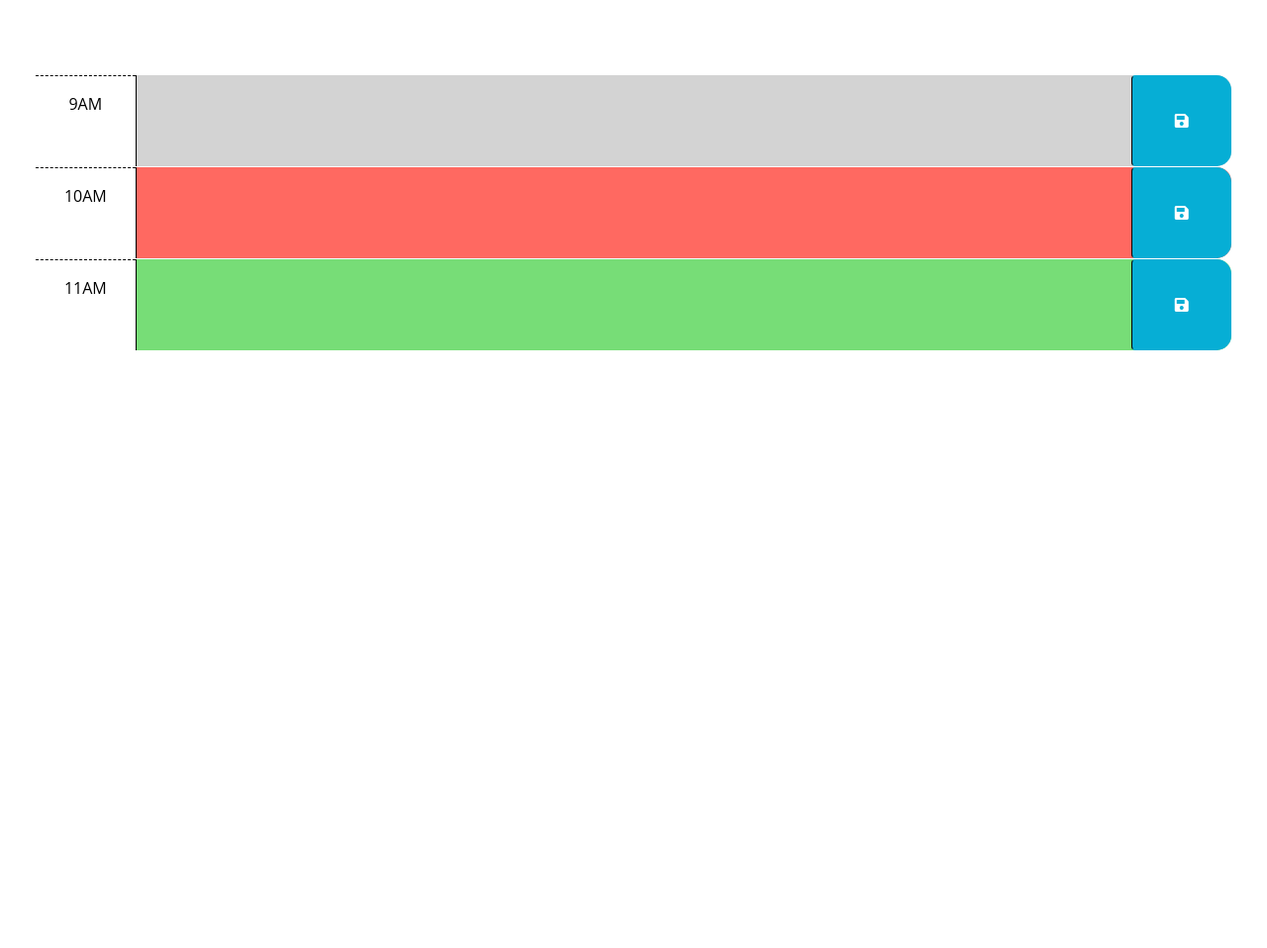
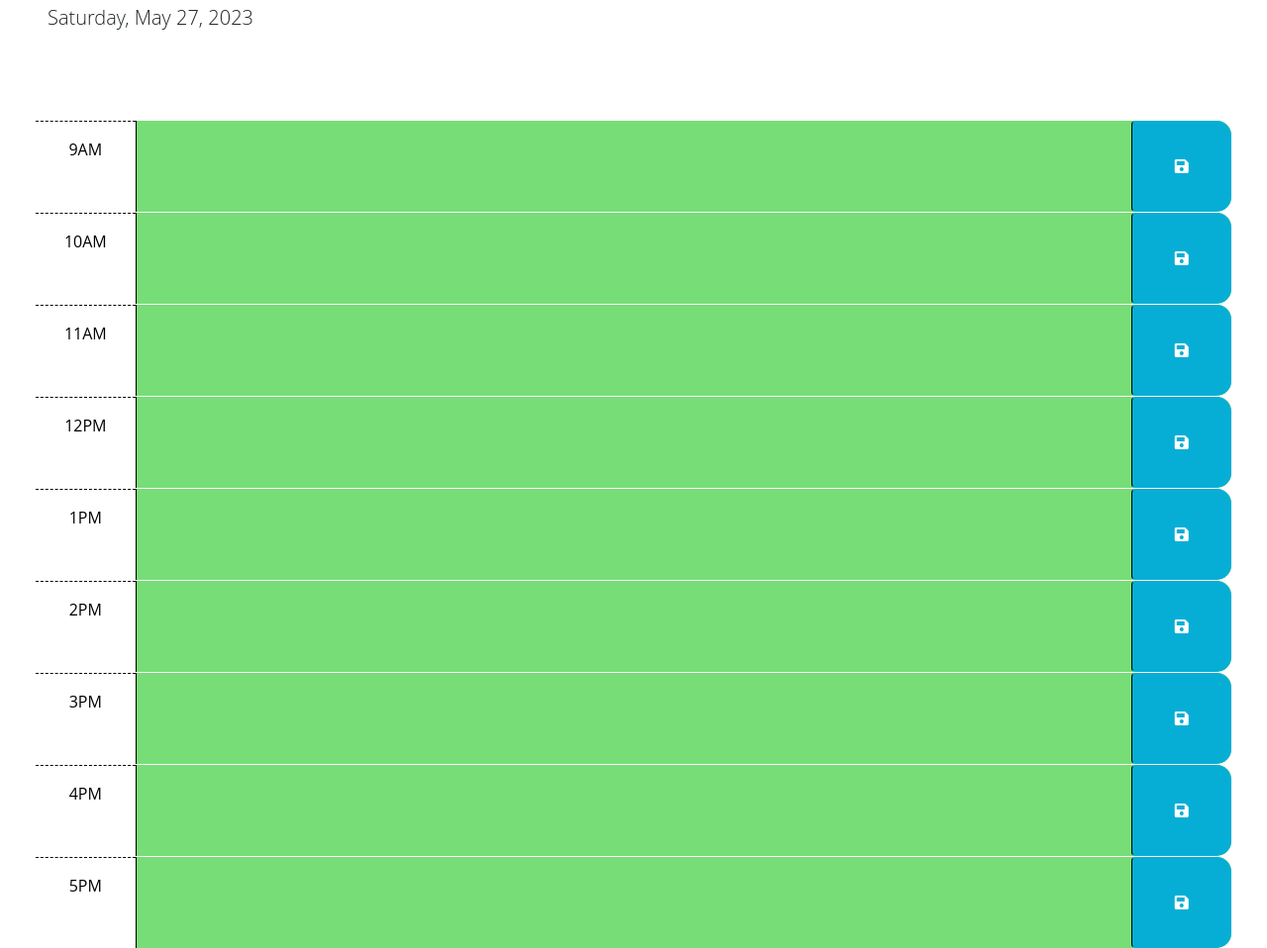
Before and after one commit to LukeNukem11/Do-I-Have-Enough-Time, a plain HTML site: page Develop/index.html in a window 1280 px wide. Shown: the part 176-1134 px from the top of the page at 99% size. Before the commit the page ends 800 px from the top, so only its background shows below. Drawn offline with nearby package versions, Linux system fonts and the light colour scheme.

Commit message:
1st attempt at challenge 5

```diff
--- a/Develop/index.html
+++ b/Develop/index.html
@@ -31,43 +31,88 @@
       <p id="currentDay" class="lead"></p>
     </header>
     <div class="container-fluid px-5">
-      <!-- Use class for "past", "present", and "future" to apply styles to the
-        time-block divs accordingly. The javascript will need to do this by
-        adding/removing these classes on each div by comparing the hour in the
-        id to the current hour. The html provided below is meant to be an example
-        demonstrating how the css provided can be leveraged to create the
-        desired layout and colors. The html below should be removed or updated
-        in the finished product. Remember to delete this comment once the
-        code is implemented.
-        -->
-
-      <!-- Example of a past time block. The "past" class adds a gray background color. -->
-      <div id="hour-9" class="row time-block past">
+      <div class="row time-block" id="hour-9">
         <div class="col-2 col-md-1 hour text-center py-3">9AM</div>
-        <textarea class="col-8 col-md-10 description" rows="3"> </textarea>
+        <textarea class="col-8 col-md-10 description" rows="3"></textarea>
         <button class="btn saveBtn col-2 col-md-1" aria-label="save">
           <i class="fas fa-save" aria-hidden="true"></i>
         </button>
       </div>
 
-      <!-- Example of a present time block. The "present" class adds a red background color. -->
-      <div id="hour-10" class="row time-block present">
+      <!-- Add the remaining time blocks for each hour between 10 AM and 6 PM -->
+      <div class="row time-block" id="hour-10">
         <div class="col-2 col-md-1 hour text-center py-3">10AM</div>
-        <textarea class="col-8 col-md-10 description" rows="3"> </textarea>
+        <textarea class="col-8 col-md-10 description" rows="3"></textarea>
         <button class="btn saveBtn col-2 col-md-1" aria-label="save">
           <i class="fas fa-save" aria-hidden="true"></i>
         </button>
       </div>
 
-      <!-- Example of a future time block. The "future" class adds a green background color. -->
-      <div id="hour-11" class="row time-block future">
+      <!-- Add the remaining time blocks for each hour between 11 AM and 6 PM -->
+      <!-- Repeat the pattern for the remaining hours -->
+      <div class="row time-block" id="hour-11">
         <div class="col-2 col-md-1 hour text-center py-3">11AM</div>
-        <textarea class="col-8 col-md-10 description" rows="3"> </textarea>
+        <textarea class="col-8 col-md-10 description" rows="3"></textarea>
+        <button class="btn saveBtn col-2 col-md-1" aria-label="save">
+          <i class="fas fa-save" aria-hidden="true"></i>
+        </button>
+      </div>
+
+      <!-- Repeat the pattern for the remaining hours -->
+      <div class="row time-block" id="hour-12">
+        <div class="col-2 col-md-1 hour text-center py-3">12PM</div>
+        <textarea class="col-8 col-md-10 description" rows="3"></textarea>
+        <button class="btn saveBtn col-2 col-md-1" aria-label="save">
+          <i class="fas fa-save" aria-hidden="true"></i>
+        </button>
+      </div>
+
+      <!-- Repeat the pattern for the remaining hours -->
+      <div class="row time-block" id="hour-13">
+        <div class="col-2 col-md-1 hour text-center py-3">1PM</div>
+        <textarea class="col-8 col-md-10 description" rows="3"></textarea>
+        <button class="btn saveBtn col-2 col-md-1" aria-label="save">
+          <i class="fas fa-save" aria-hidden="true"></i>
+        </button>
+      </div>
+
+      <!-- Repeat the pattern for the remaining hours -->
+      <div class="row time-block" id="hour-14">
+        <div class="col-2 col-md-1 hour text-center py-3">2PM</div>
+        <textarea class="col-8 col-md-10 description" rows="3"></textarea>
+        <button class="btn saveBtn col-2 col-md-1" aria-label="save">
+          <i class="fas fa-save" aria-hidden="true"></i>
+        </button>
+      </div>
+
+      <!-- Repeat the pattern for the remaining hours -->
+      <div class="row time-block" id="hour-15">
+        <div class="col-2 col-md-1 hour text-center py-3">3PM</div>
+        <textarea class="col-8 col-md-10 description" rows="3"></textarea>
+        <button class="btn saveBtn col-2 col-md-1" aria-label="save">
+          <i class="fas fa-save" aria-hidden="true"></i>
+        </button>
+      </div>
+
+      <!-- Repeat the pattern for the remaining hours -->
+      <div class="row time-block" id="hour-16">
+        <div class="col-2 col-md-1 hour text-center py-3">4PM</div>
+        <textarea class="col-8 col-md-10 description" rows="3"></textarea>
+        <button class="btn saveBtn col-2 col-md-1" aria-label="save">
+          <i class="fas fa-save" aria-hidden="true"></i>
+        </button>
+      </div>
+
+      <!-- Repeat the pattern for the remaining hours -->
+      <div class="row time-block" id="hour-17">
+        <div class="col-2 col-md-1 hour text-center py-3">5PM</div>
+        <textarea class="col-8 col-md-10 description" rows="3"></textarea>
         <button class="btn saveBtn col-2 col-md-1" aria-label="save">
           <i class="fas fa-save" aria-hidden="true"></i>
         </button>
       </div>
     </div>
+
 
     <script src="https://cdnjs.cloudflare.com/ajax/libs/jquery/3.2.1/jquery.min.js"></script>
     <script src="https://cdn.jsdelivr.net/npm/dayjs@1.11.3/dayjs.min.js"
--- a/Develop/script.js
+++ b/Develop/script.js
@@ -1,23 +1,56 @@
-// Wrap all code that interacts with the DOM in a call to jQuery to ensure that
-// the code isn't run until the browser has finished rendering all the elements
-// in the html.
 $(function () {
-  // TODO: Add a listener for click events on the save button. This code should
-  // use the id in the containing time-block as a key to save the user input in
-  // local storage. HINT: What does `this` reference in the click listener
-  // function? How can DOM traversal be used to get the "hour-x" id of the
-  // time-block containing the button that was clicked? How might the id be
-  // useful when saving the description in local storage?
-  //
-  // TODO: Add code to apply the past, present, or future class to each time
-  // block by comparing the id to the current hour. HINTS: How can the id
-  // attribute of each time-block be used to conditionally add or remove the
-  // past, present, and future classes? How can Day.js be used to get the
-  // current hour in 24-hour time?
-  //
-  // TODO: Add code to get any user input that was saved in localStorage and set
-  // the values of the corresponding textarea elements. HINT: How can the id
-  // attribute of each time-block be used to do this?
-  //
-  // TODO: Add code to display the current date in the header of the page.
+  // Add a listener for click events on the save button
+  $(".saveBtn").on("click", function () {
+    // Get the user input from the textarea
+    var userInput = $(this).siblings(".description").val();
+
+    // Get the id of the time-block containing the button that was clicked
+    var timeBlockId = $(this).closest(".time-block").attr("id");
+
+    // Save the user input in local storage using the time block id as the key
+    localStorage.setItem(timeBlockId, userInput);
+  });
+
+  // Apply the past, present, or future class to each time block
+  $(".time-block").each(function () {
+    // Get the id of the time-block
+    var timeBlockId = $(this).attr("id");
+
+    // Get the current hour using Day.js
+    var currentHour = dayjs().format("H");
+
+    // Extract the hour from the timeBlockId (assuming it follows the format "hour-x")
+    var hour = parseInt(timeBlockId.split("-")[1]);
+
+    // Check if the hour is within the range of 9 AM and 5 PM (inclusive)
+    if (hour >= 9 && hour <= 17) {
+      // Compare the hour to the current hour and add the appropriate class
+      if (hour < currentHour) {
+        $(this).addClass("past");
+      } else if (hour === currentHour) {
+        $(this).addClass("present");
+      } else {
+        $(this).addClass("future");
+      }
+    } else {
+      // Hide time blocks outside the desired range
+      $(this).hide();
+    }
+  });
+
+  // Get user input from local storage and set the values of the corresponding textarea elements
+  $(".time-block").each(function () {
+    // Get the id of the time-block
+    var timeBlockId = $(this).attr("id");
+
+    // Get the user input from local storage using the time block id as the key
+    var userInput = localStorage.getItem(timeBlockId);
+
+    // Set the value of the textarea to the user input
+    $(this).find(".description").val(userInput);
+  });
+
+  // Display the current date in the header of the page
+  var currentDate = dayjs().format("dddd, MMMM D, YYYY");
+  $("#currentDay").text(currentDate);
 });
```
Also changed, not shown: 1 other file.
